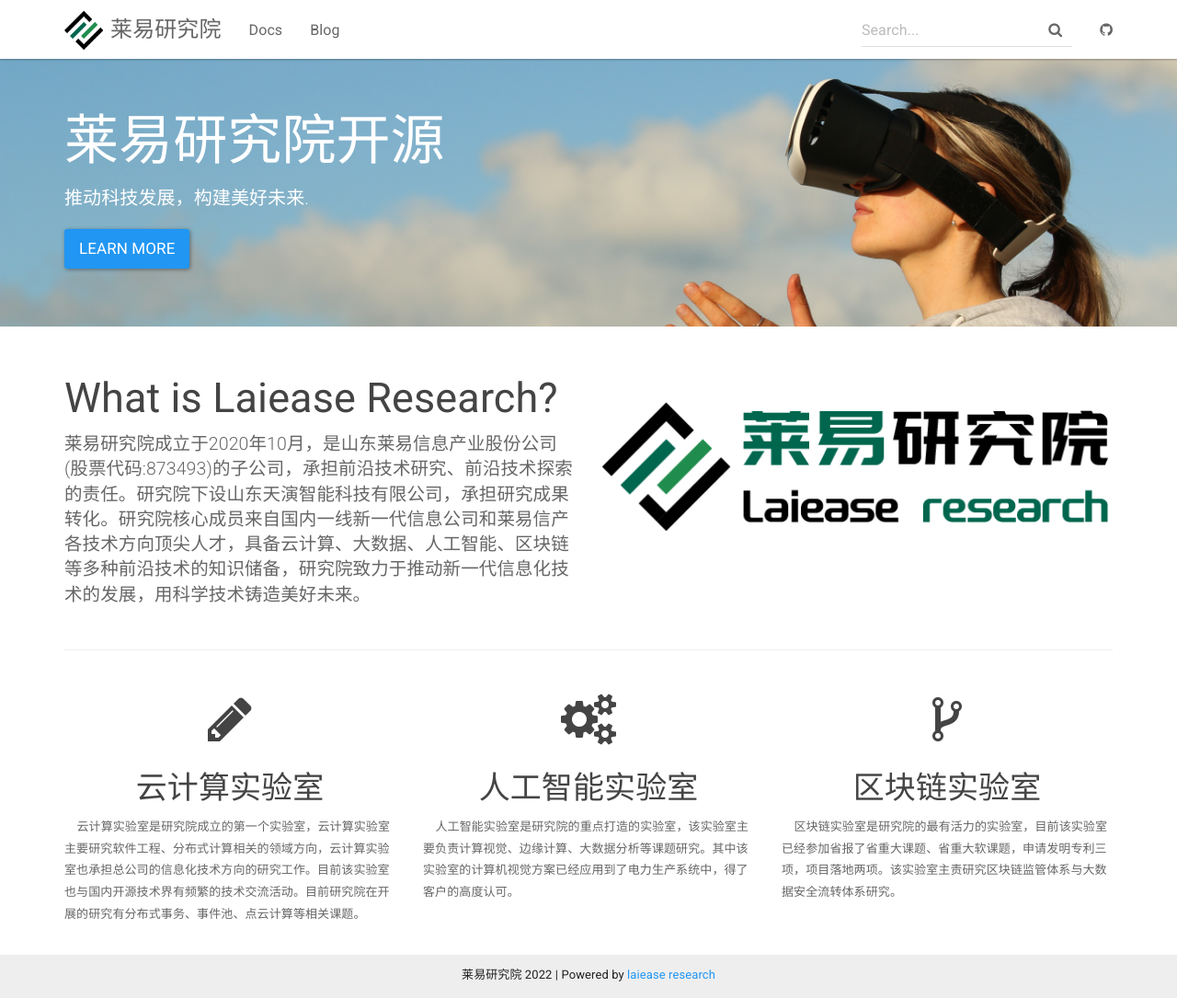
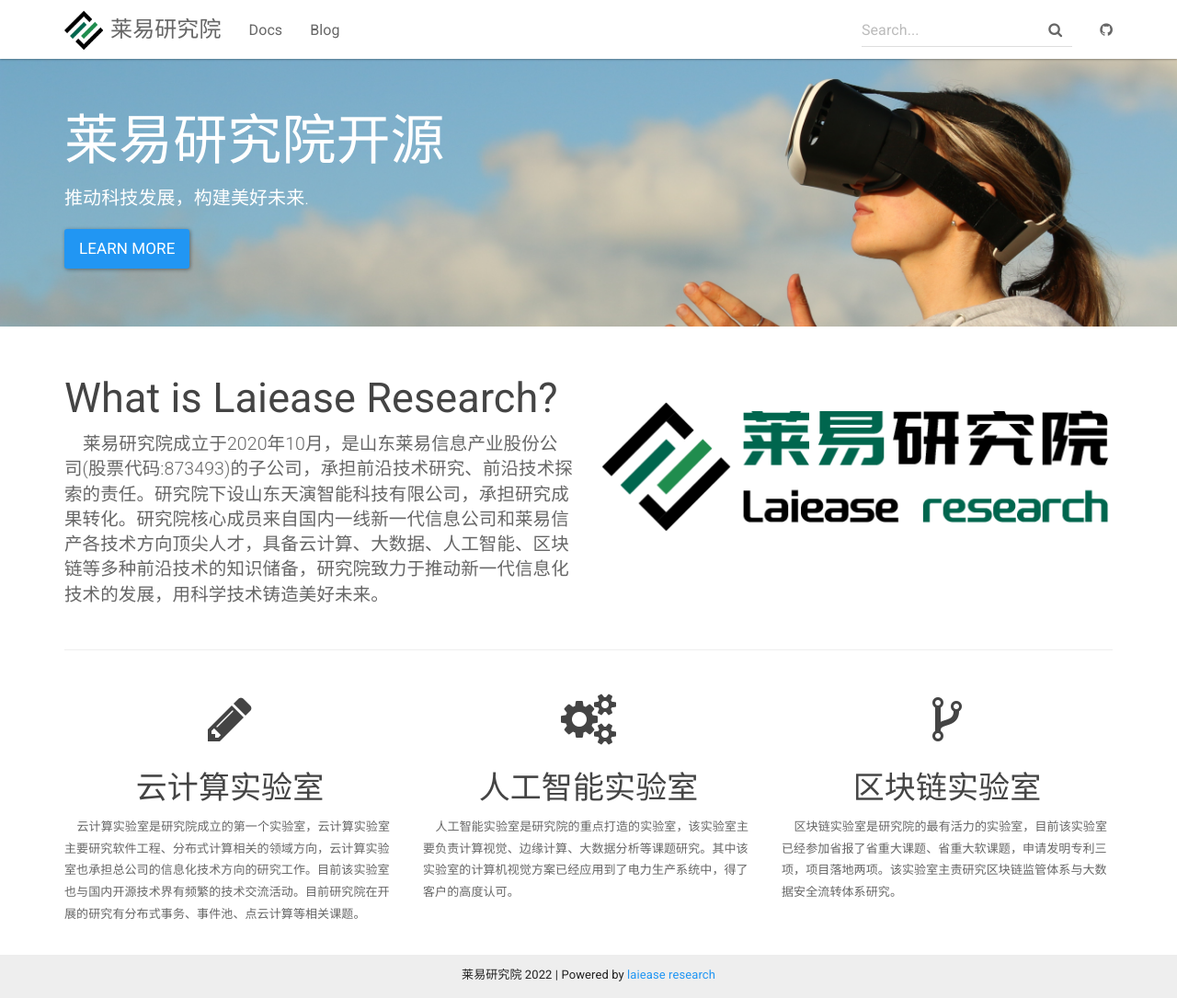
Before and after one commit to laiease/laiease.github.io, a Jekyll site: the page built from index.html, in a window 1280 px wide and 1085 px high. Shown: the whole window at 92% size. Built offline with Jekyll 4.4.1, drawn with Linux system fonts in a browser that asks for light colours.

Commit message:
Update index.html

```diff
--- a/index.html
+++ b/index.html
@@ -14,7 +14,7 @@
     <div class="row">
         <div class="col-md-6">
             <h2 class="header-light regular-pad">What is Laiease Research?</h2>
-              <p class="lead">莱易研究院成⽴于2020年10月，是⼭东莱易信息产业股份公司(股票代码:873493)的子公司，承担前沿技术研究、前沿技术探索的责任。研究院下设山东天演智能科技有限公司，承担研究成果转化。研究院核心成员来自国内一线新一代信息公司和莱易信产各技术方向顶尖人才，具备云计算、⼤数据、⼈⼯智能、区块链等多种前沿技术的知识储备，研究院致⼒于推动新⼀代信息化技术的发展，用科学技术铸造美好未来。</p>
+              <p class="lead">&ensp;&ensp;莱易研究院成⽴于2020年10月，是⼭东莱易信息产业股份公司(股票代码:873493)的子公司，承担前沿技术研究、前沿技术探索的责任。研究院下设山东天演智能科技有限公司，承担研究成果转化。研究院核心成员来自国内一线新一代信息公司和莱易信产各技术方向顶尖人才，具备云计算、⼤数据、⼈⼯智能、区块链等多种前沿技术的知识储备，研究院致⼒于推动新⼀代信息化技术的发展，用科学技术铸造美好未来。</p>
         </div>
         <div class="col-md-6 text-center">
             <img style="margin-top:50px;" src="{{ "/assets/img/logo.png" | relative_url }}" alt="laiease research logo" class="img-responsive">
```
